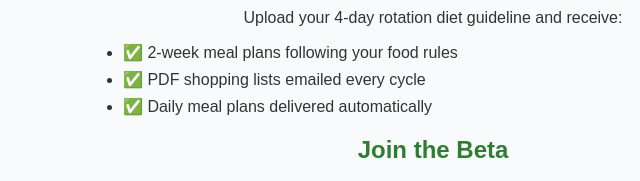
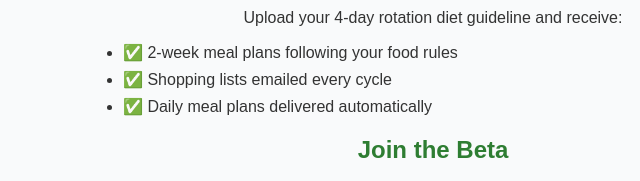
Before and after one commit to albo2025/mymealcycle-site, a plain HTML site: page index.html in a window 1280 px wide. Shown: the part 377-558 px from the top of the page, 207-847 px from the left. Drawn offline with Linux system fonts and the light colour scheme.

Commit message:
Update index.html

```diff
--- a/index.html
+++ b/index.html
@@ -66,7 +66,7 @@
     <p>Upload your 4-day rotation diet guideline and receive:</p>
     <ul class="features">
       <li>✅ 2-week meal plans following your food rules</li>
-      <li>✅ PDF shopping lists emailed every cycle</li>
+      <li>✅ Shopping lists emailed every cycle</li>
       <li>✅ Daily meal plans delivered automatically</li>
     </ul>
 
```
